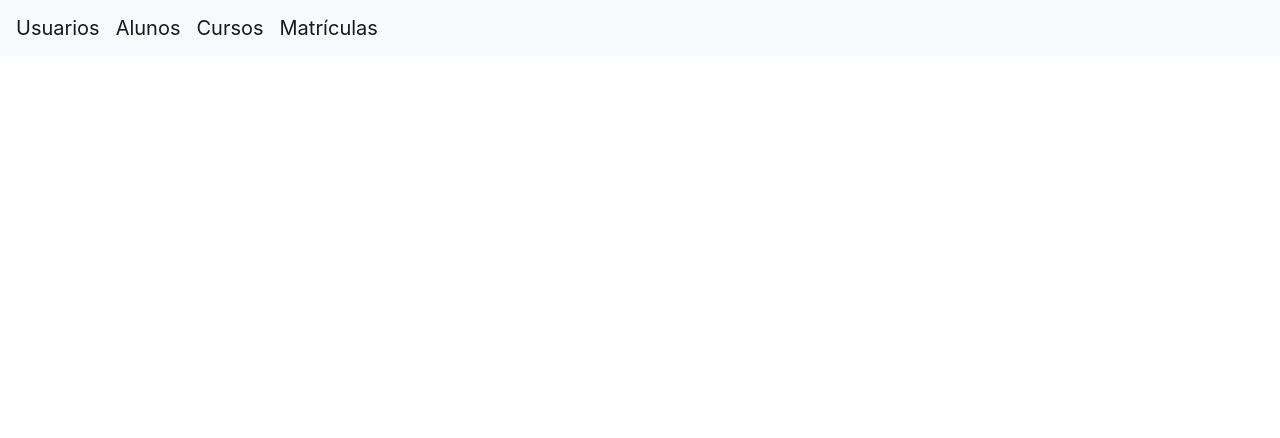
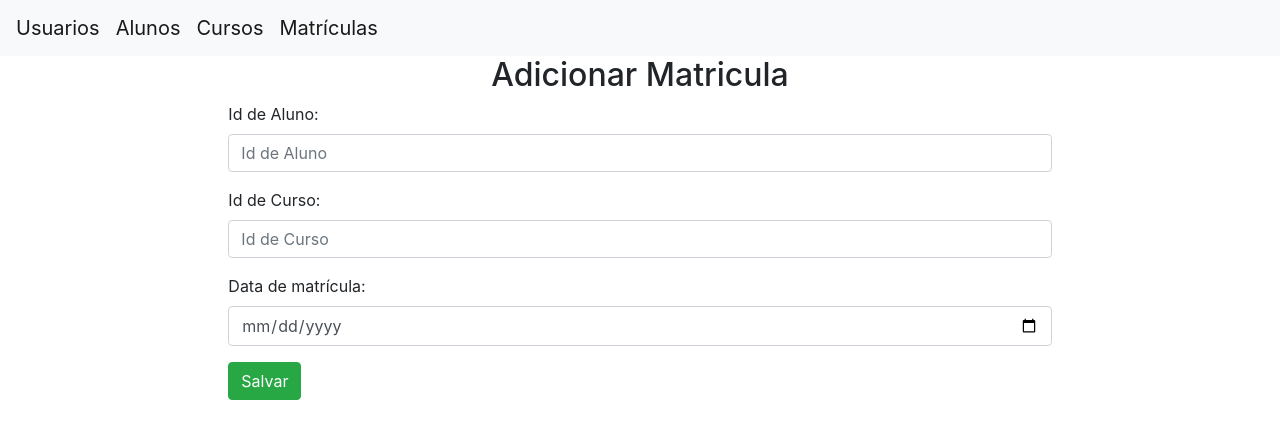
Before and after one commit to VitorFaria/universidade, an Angular app in the folder frontend/: page /add-matricula in a window 1280 px wide. Before the commit this address led to /. Shown: the top 438 px of the page. Built offline with nearby package versions, Linux system fonts and the light colour scheme.

Commit message:
Tela de adição de matrícula

```diff
--- a/frontend/src/app/app.module.ts
+++ b/frontend/src/app/app.module.ts
@@ -12,6 +12,7 @@ import { ListAlunoComponent } from './aluno/list-aluno/list-aluno.component';
 import { AddCursoComponent } from './curso/add-curso/add-curso.component';
 import { EditCursoComponent } from './curso/edit-curso/edit-curso.component';
 import { ListCursoComponent } from './curso/list-curso/list-curso.component';
+import { AddMatriculaComponent } from './matricula/add-matricula/add-matricula.component';
 import { ListMatriculaComponent } from './matricula/list-matricula/list-matricula.component';
 import {ApiService} from "./core/api.service";
 import {HTTP_INTERCEPTORS, HttpClientModule} from "@angular/common/http";
@@ -32,6 +33,7 @@ import {TokenInterceptor} from "./core/interceptor";
     AddCursoComponent,
     EditCursoComponent,
     ListCursoComponent,
+    AddMatriculaComponent,
     ListMatriculaComponent
   ],
   imports: [
--- a/frontend/src/app/app.routing.ts
+++ b/frontend/src/app/app.routing.ts
@@ -9,6 +9,7 @@ import { EditAlunoComponent} from "./aluno/edit-aluno/edit-aluno.component";
 import { AddCursoComponent } from './curso/add-curso/add-curso.component';
 import { ListCursoComponent } from './curso/list-curso/list-curso.component';
 import { EditCursoComponent } from './curso/edit-curso/edit-curso.component';
+import { AddMatriculaComponent } from './matricula/add-matricula/add-matricula.component';
 import { ListMatriculaComponent } from './matricula/list-matricula/list-matricula.component';
 
 const routes: Routes = [
@@ -22,6 +23,7 @@ const routes: Routes = [
   { path: 'add-curso', component: AddCursoComponent },
   { path: 'list-curso', component: ListCursoComponent },
   { path: 'edit-curso', component: EditCursoComponent },
+  { path: 'add-matricula', component: AddMatriculaComponent },
   { path: 'list-matricula', component: ListMatriculaComponent },
   {path : '', component : LoginComponent}
 ];
--- /dev/null
+++ b/frontend/src/app/matricula/add-matricula/add-matricula.component.html
@@ -0,0 +1,36 @@
+<div class="col-md-8 user-container">
+  <h2 class="text-center">Adicionar Matricula</h2>
+  <div *ngIf="errorText" class="alert alert-danger">
+    <span>{{errorText}}</span>
+  </div>
+  <form [formGroup]="addForm" (ngSubmit)="onSubmit()" #f="ngForm">
+    <div class="form-group">
+      <label for="id_aluno">Id de Aluno:</label>
+      <input type="text" formControlName="id_aluno" placeholder="Id de Aluno" name="id_aluno" class="form-control" id="id_aluno" [ngClass]="{ 'is-invalid': submitted && id_aluno.errors }">
+      <div *ngIf="id_aluno.invalid && submitted"
+          class="invalid-feedback">
+        <div *ngIf="id_aluno.errors.required">
+          Id de aluno é obrigatório!
+        </div>
+      </div>
+    </div>
+
+    <div class="form-group">
+      <label for="id_curso">Id de Curso:</label>
+      <input type="text" formControlName="id_curso" placeholder="Id de Curso" name="id_curso" class="form-control" id="id_curso" [ngClass]="{ 'is-invalid': submitted && id_curso.errors }">
+      <div *ngIf="id_curso.invalid && submitted"
+          class="invalid-feedback">
+        <div *ngIf="id_curso.errors.required">
+          Id de curso é obrigatório!
+        </div>
+      </div>
+    </div>
+
+    <div class="form-group">
+      <label for="data_matricula">Data de matrícula:</label>
+      <input type="date" formControlName="data_matricula" placeholder="Data de matrícula" name="data_matricula" class="form-control" id="data_matricula">
+    </div>
+
+    <button class="btn btn-success">Salvar</button>
+  </form>
+</div>
--- /dev/null
+++ b/frontend/src/app/matricula/add-matricula/add-matricula.component.ts
@@ -0,0 +1,52 @@
+import { Component, OnInit } from '@angular/core';
+import {FormBuilder, FormGroup, Validators} from "@angular/forms";
+import {Router} from "@angular/router";
+import {ApiService} from "../../core/api.service";
+
+@Component({
+  selector: 'app-add-matricula',
+  templateUrl: './add-matricula.component.html',
+  styleUrls: ['./add-matricula.component.css']
+})
+export class AddMatriculaComponent implements OnInit {
+
+  constructor(private formBuilder: FormBuilder,private router: Router, private apiService: ApiService) { }
+
+  addForm: FormGroup;
+  submitted = false;
+  errorText = null;
+
+  get id_aluno() { return this.addForm.get('id_aluno'); }
+  get id_curso() { return this.addForm.get('id_curso'); }
+
+  ngOnInit() {
+    this.addForm = this.formBuilder.group({
+      id_aluno: ['', Validators.required],
+      id_curso: ['', Validators.required],
+      data_matricula: ['']
+    });
+
+  }
+
+  onSubmit() {
+    this.submitted = true;
+    this.errorText = "";
+
+    if(this.addForm.invalid){
+      return;
+    }
+
+    this.apiService.createMatricula(this.addForm.value)
+      .subscribe( data => {
+        if(data.status === 200) {
+            this.router.navigate(['list-matricula']);
+          }else {
+            this.errorText = data.message;
+          }
+      },
+      error =>{
+        this.errorText = error.message;
+      });
+  }
+
+}
```
Also changed, not shown: frontend/src/app/matricula/add-matricula/add-matricula.component.css (added), 1 other file (tests, documents, lock files or other folders).
